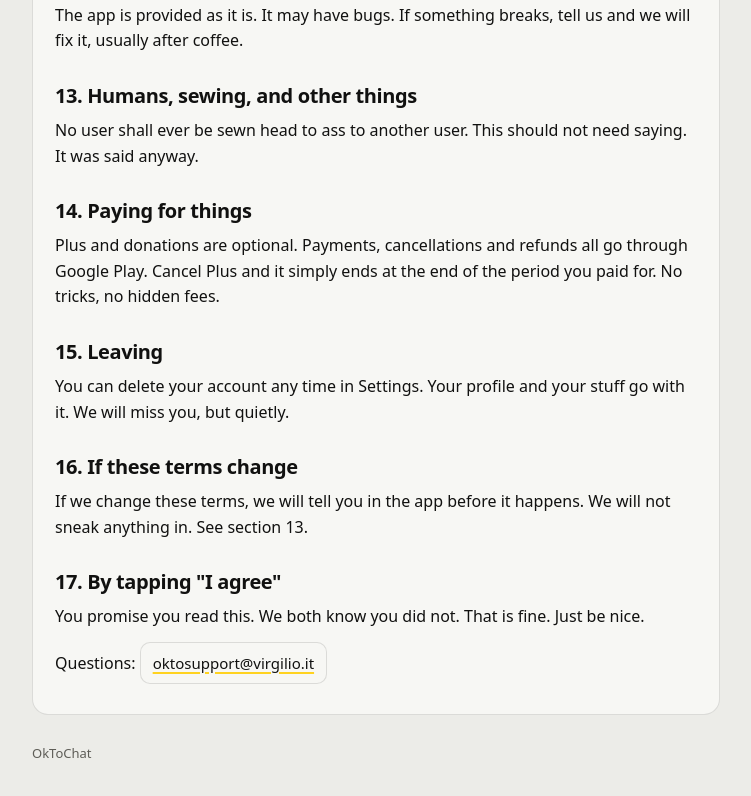
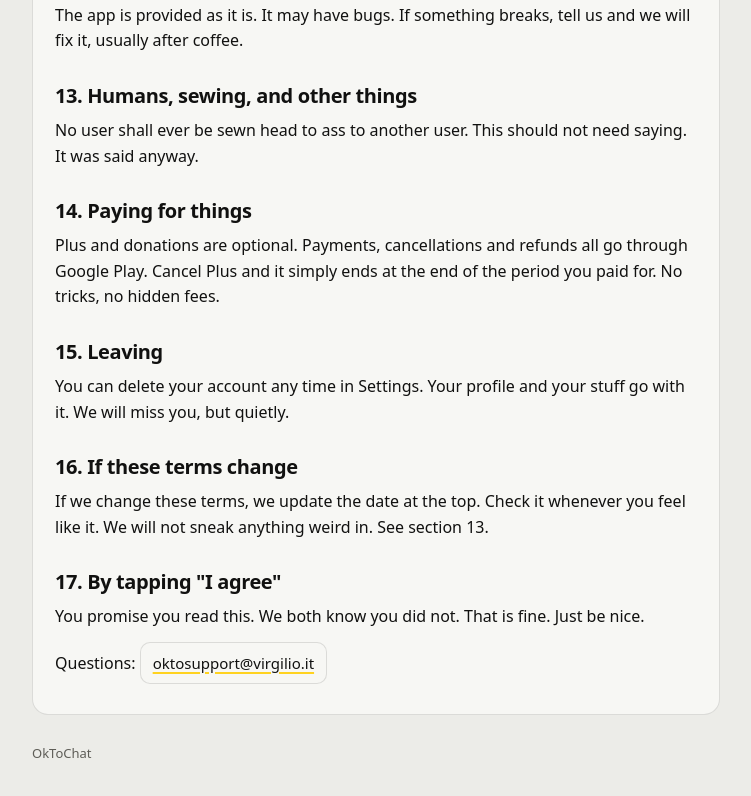
Before and after one commit to oktochat/oktochat.github.io, a plain HTML site: page terms/index.html in a window 1280 px wide. Shown: the part 1940-2736 px from the top of the page, without its empty margins (264-1015 px from the left). Drawn offline with Linux system fonts and the light colour scheme.

Commit message:
Terms update
Co-Authored-By: Claude Opus 5.5 <noreply@anthropic.com>
Claude-Session: https://claude.ai/code/session_016nrNfNUuNq9neJ6JX69Hma

```diff
--- a/terms/index.html
+++ b/terms/index.html
@@ -66,7 +66,7 @@ footer{margin-top:28px;color:var(--muted);font-size:13px}
 <h2>15. Leaving</h2>
 <p>You can delete your account any time in Settings. Your profile and your stuff go with it. We will miss you, but quietly.</p>
 <h2>16. If these terms change</h2>
-<p>If we change these terms, we will tell you in the app before it happens. We will not sneak anything in. See section 13.</p>
+<p>If we change these terms, we update the date at the top. Check it whenever you feel like it. We will not sneak anything weird in. See section 13.</p>
 <h2>17. By tapping "I agree"</h2>
 <p>You promise you read this. We both know you did not. That is fine. Just be nice.</p>
 <p>Questions: <a class="contact" href="mailto:oktosupport@virgilio.it">oktosupport@virgilio.it</a></p>
```
